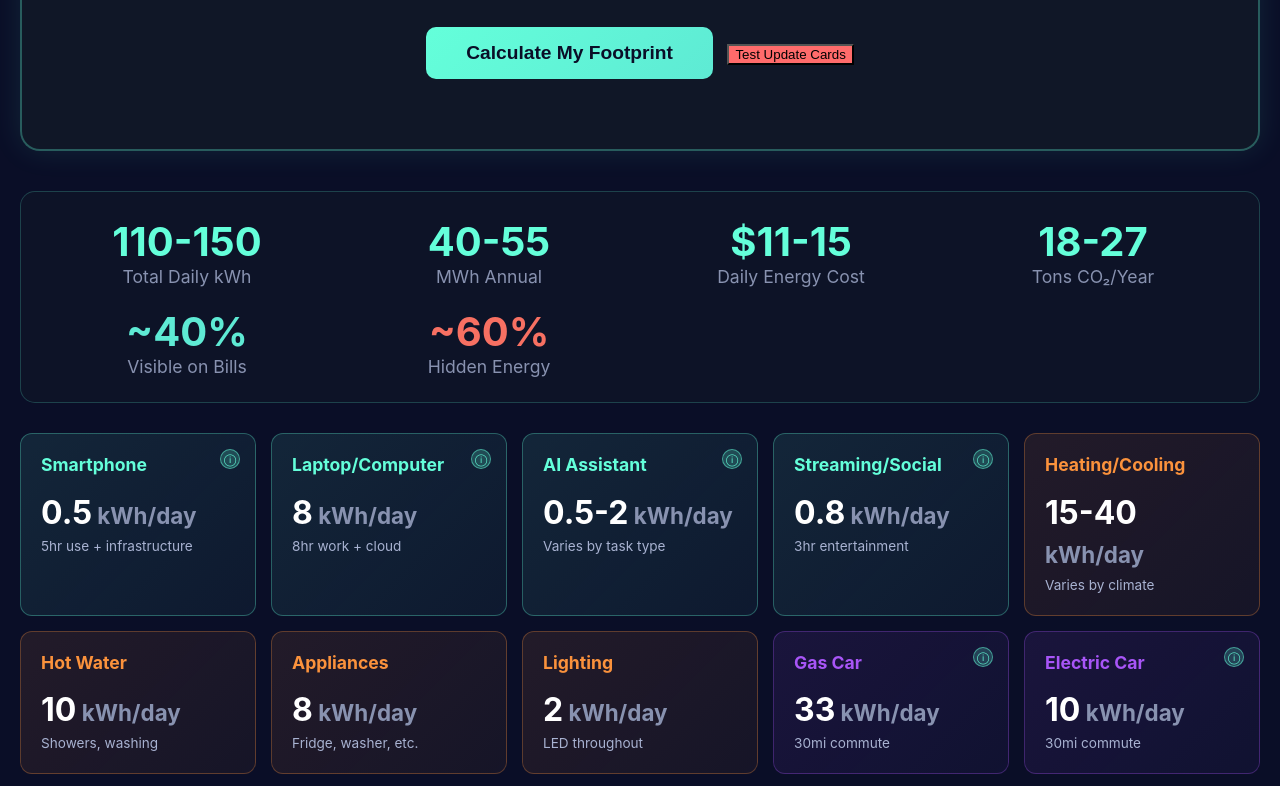
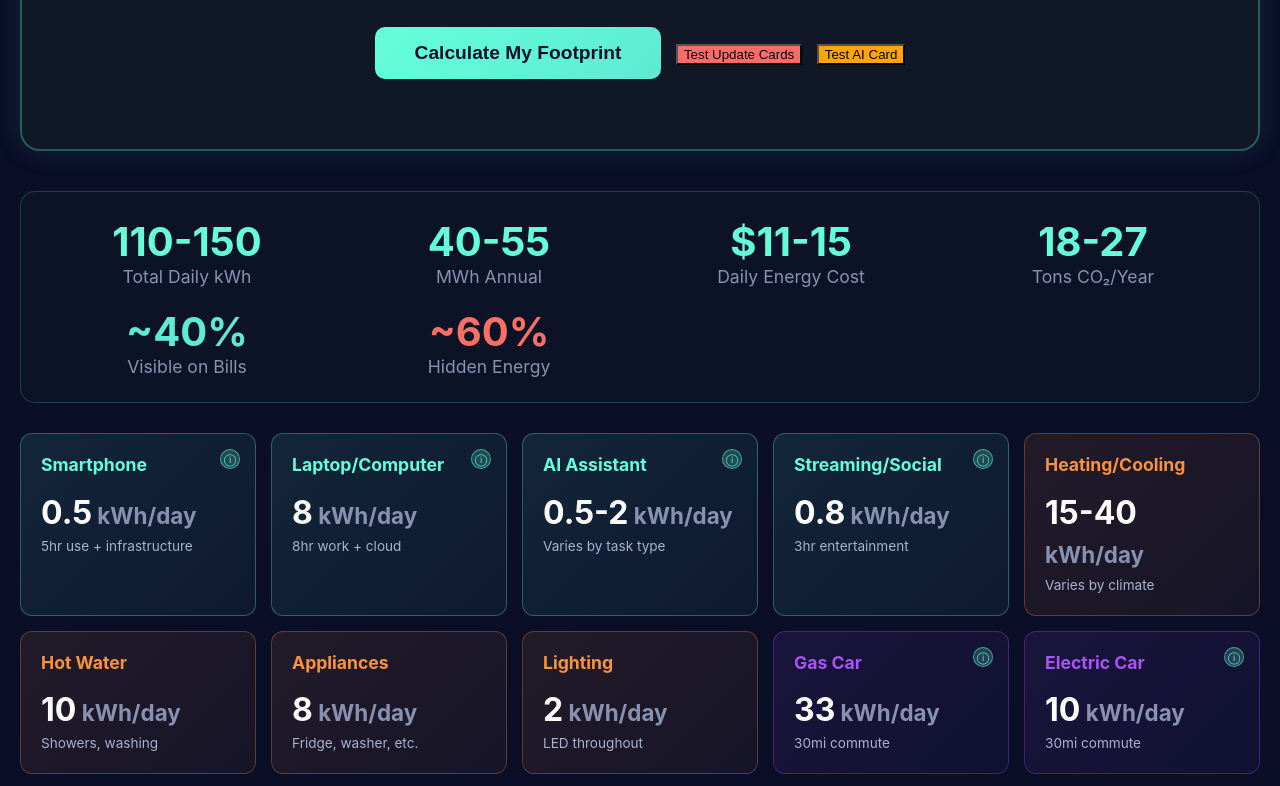
Before and after one commit to Bear-Eddy/energycalc, a plain HTML site: page index.html in a window 1280 px wide. Shown: the part 1518-2304 px from the top of the page. Drawn offline with nearby package versions, Linux system fonts and the light colour scheme.

Commit message:
Add specific AI card debugging and test button

```diff
--- a/index.html
+++ b/index.html
@@ -128,7 +128,7 @@
                         </div>
                         <div class="ai-input-row">
                             <label>Text chat (GPT-3.5/4)</label>
-                            <input type="number" id="ai-text-hours" min="0" max="24" step="0.1" value="1" />
+                            <input type="number" id="ai-text-hours" min="0" max="24" step="0.1" value="1" onchange="console.log('AI text hours changed to:', this.value)" />
                             <span class="unit-label">hrs/day</span>
                         </div>
                         <div class="ai-input-row">
@@ -311,6 +311,7 @@
             <div class="calc-results">
                 <button id="calculate-btn" onclick="console.log('Calculate button clicked!')">Calculate My Footprint</button>
                 <button onclick="testDirectUpdate()" style="background: #ff6b6b; margin-left: 10px;">Test Update Cards</button>
+                <button onclick="testAICardUpdate()" style="background: #ffa500; margin-left: 10px;">Test AI Card</button>
                 <div id="personal-results" class="personal-results hidden">
                     <h3>Your Personal Daily Energy Footprint</h3>
                     <div class="result-grid">
@@ -782,6 +783,37 @@
     console.log('- PersonalCalculator:', typeof PersonalCalculator !== 'undefined');
     console.log('- InfoCardUpdater:', typeof InfoCardUpdater !== 'undefined');
 
+    function testAICardUpdate() {
+        console.log('=== TESTING AI CARD UPDATE ===');
+
+        // Get the current AI text hours value
+        const aiTextHours = parseFloat(document.getElementById('ai-text-hours').value) || 0;
+        console.log('Current AI text hours:', aiTextHours);
+
+        // Calculate what the energy should be
+        const energyPerHour = 0.3; // from config
+        const expectedEnergy = aiTextHours * energyPerHour;
+        console.log('Expected energy:', expectedEnergy, 'kWh/day');
+
+        // Get the AI card value element
+        const aiValueEl = document.getElementById('ai-value');
+        console.log('AI value element found:', !!aiValueEl);
+
+        if (aiValueEl) {
+            console.log('Current AI card shows:', aiValueEl.textContent);
+
+            // Try to update it directly
+            aiValueEl.innerHTML = `${expectedEnergy.toFixed(1)}<span class="unit"> kWh/day</span>`;
+            console.log('Updated AI card to:', aiValueEl.textContent);
+        }
+
+        // Also test the InfoCardUpdater
+        if (window.InfoCardUpdater) {
+            console.log('Calling InfoCardUpdater.updateCards()...');
+            window.InfoCardUpdater.updateCards();
+        }
+    }
+
     function testDirectUpdate() {
         console.log('=== TEST DIRECT UPDATE ===');
 
```
